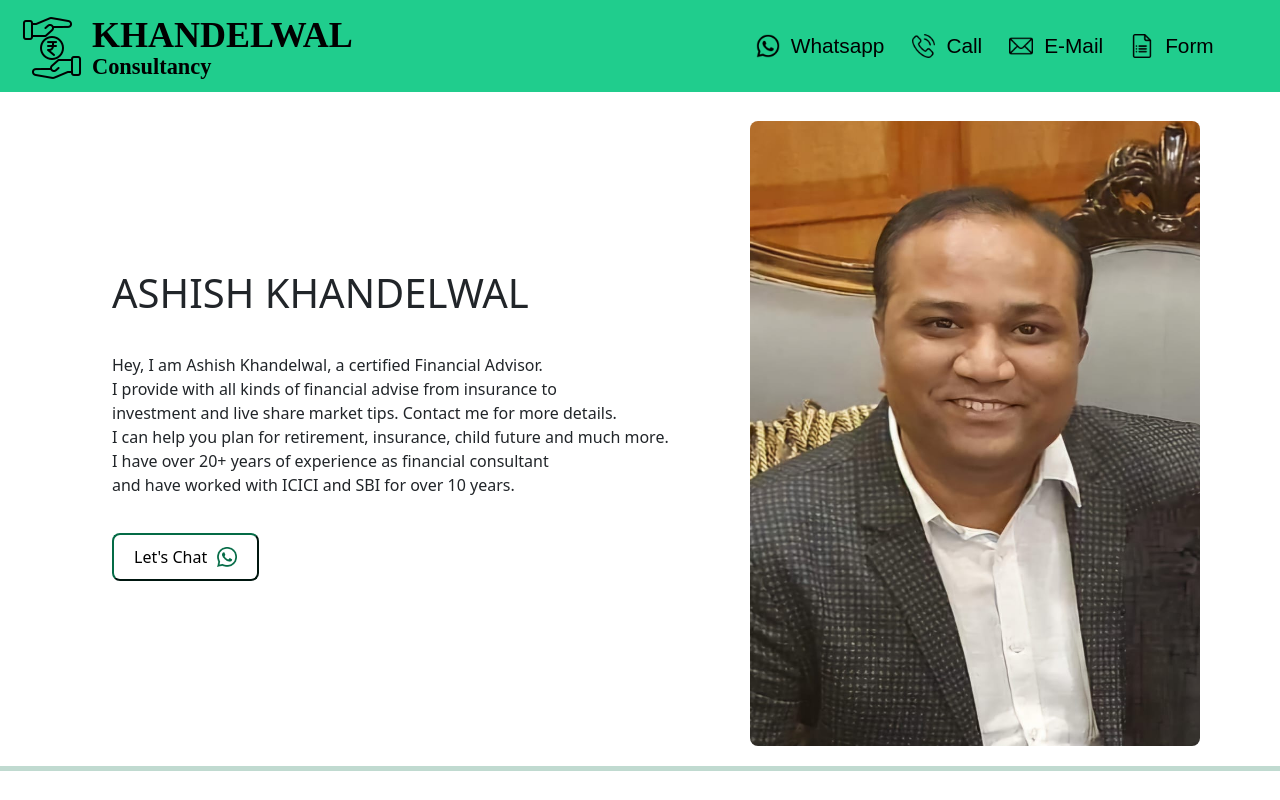
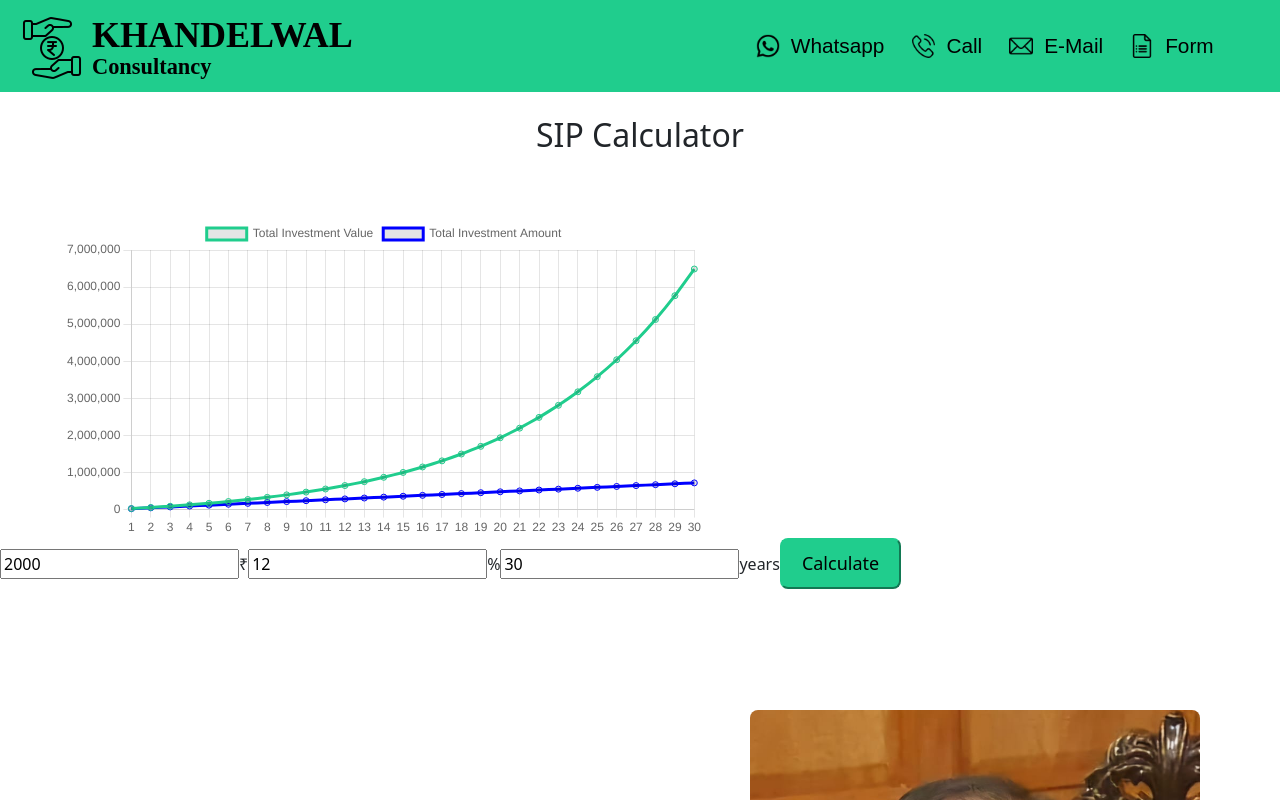
Before and after one commit to ashk29/ashk-financial-consultant, a React (Create React App) app: page / in a window 1280 px wide. Shown: the top 800 px of the page. Built offline with nearby package versions, Linux system fonts and the light colour scheme.

Commit message:
Added sip calculator and chart

```diff
--- a/src/App.js
+++ b/src/App.js
@@ -6,17 +6,18 @@ import WhyPage from "./components/WhyPage";
 import Videos from "./components/VideoPage";
 import Navbar from "./components/Navbar";
 import Questions from "./components/Questions";
+import SipCalculator from "./components/sip_calc/SipCalculator";
 
 function App() {
   return (
     <>
       <Navbar />
+      <SipCalculator />
       <IntroPage />
-      <Questions/>
+      <Questions />
       <OfferPage />
       <WhyPage />
       <Videos />
-
     </>
   );
 }
--- a/src/components/IntroPage.js
+++ b/src/components/IntroPage.js
@@ -1,9 +1,7 @@
 import React from "react";
 import "./IntroPage.css";
-import useDeviceType from "../hooks/useDeviceType";
 
 export default function IntroPage() {
-  const isMobile = useDeviceType();
   return (
     <div className="intro-container">
       <div className="txt-container">
--- a/src/components/Questions.js
+++ b/src/components/Questions.js
@@ -1,5 +1,5 @@
 import React from "react";
-import './Questions.css';
+import "./Questions.css";
 
 export default function Questions() {
   return (
@@ -12,8 +12,13 @@ export default function Questions() {
           <button className="question-btn">SIP Calculator</button>
         </div>
         <div className="question">
-          <img src="images/are-you-protected.png" className="question-img"></img>
-          <button className="question-btn"> Check Protection Score</button>
+          <img
+            src="images/are-you-protected.png"
+            className="question-img"
+          ></img>
+          <a href="https://lisalesbuddy.adityabirlacapital.com/abslitools/financialprotectiontool/financialprotection.html?advisor_code=1624464133686&need_id=1624526620665&link_code=1725711361937" target="_blank">
+            <button className="question-btn"> Check Protection Score</button>
+          </a>
         </div>
       </div>
     </>
--- /dev/null
+++ b/src/components/sip_calc/CalculatorFuctions.js
@@ -0,0 +1,27 @@
+export function CalculateTotalReturn(
+  sipAmount,
+  investmentPeriod,
+  rateOfReturn
+) {
+  const perYrAmount = [];
+  var totalAmount = 0;
+  for (let i = 1; i <= investmentPeriod; i++) {
+    totalAmount = Math.round(
+      (totalAmount + sipAmount * 12) * (1 + rateOfReturn / 100)
+    );
+    perYrAmount.push(totalAmount);
+  }
+  console.log(perYrAmount);
+  return perYrAmount;
+}
+
+export function CalculateTotalInvestment(sipAmount, investmentPeriod) {
+  const totalInvestment = [];
+  let sum = 0;
+  for (let i = 1; i <= investmentPeriod; i++) {
+    sum += sipAmount * 12;
+    totalInvestment.push(sum);
+  }
+    // console.log('inside func' + totalInvestment);
+  return totalInvestment;
+}
--- /dev/null
+++ b/src/components/sip_calc/SipCalculator.css
@@ -0,0 +1,9 @@
+.sip-calculator-container {
+  margin-top: 100px;
+}
+
+.sip-chart {
+  width: 50%;
+  height: auto;
+  margin-left: 64px;
+}
--- /dev/null
+++ b/src/components/sip_calc/SipCalculator.js
@@ -0,0 +1,95 @@
+import React, { useState, useEffect } from "react";
+import { CalculateTotalReturn } from "./CalculatorFuctions";
+import SipLineChart from "./SipLineChart";
+import "./SipCalculator.css";
+import { CalculateTotalInvestment } from "./CalculatorFuctions";
+
+export default function SipCalculator() {
+  // Step 1: Create a state variable to manage input value
+  const [sipAmount, setSipAmount] = useState(2000);
+  const [rateOfReturn, setRateOfReturn] = useState(12);
+  const [investmentPeriod, setinvestmentPeriod] = useState(30);
+  const [chartData, setChartData] = useState();
+  const [yearLables, setYearLables] = useState();
+  const [investedAmounts, setInvestedAmounts] = useState();
+
+  var perYearReturns;
+  var totalInvestment;
+  var labels;
+
+  // Step 2: Create an event handler to handle the value change
+  const handleSipAmount = (event) => {
+    setSipAmount(event.target.value);
+  };
+  const handleRateOfReturn = (event) => {
+    setRateOfReturn(event.target.value);
+  };
+  const handleInvestmentPeriod = (event) => {
+    setinvestmentPeriod(event.target.value);
+  };
+
+  // Step 3: Create an event handler to handle form submission or button click
+  const handleSubmit = () => {
+    setChartData([]);
+    CalculateAllAmounts();
+  };
+
+  useEffect(() => {
+    CalculateAllAmounts();
+  }, []);
+
+  const CalculateAllAmounts = () => {
+    perYearReturns = CalculateTotalReturn(
+      sipAmount,
+      investmentPeriod,
+      rateOfReturn
+    );
+    var totalReturns = Math.round(perYearReturns[perYearReturns.length - 1]);
+    totalInvestment = sipAmount * 12 * investmentPeriod;
+    labels = Array.from({ length: investmentPeriod }, (_, index) => 1 + index);
+    setInvestedAmounts(CalculateTotalInvestment(sipAmount, investmentPeriod));
+    setChartData(perYearReturns);
+    setYearLables(labels);
+    console.log("investedAmounts" + investedAmounts);
+  };
+
+  return (
+    <div className="sip-calculator-container">
+      <h2 className="page-heading"> SIP Calculator</h2>
+      <div className="sip-chart">
+        {/* <SipLineChart dataValues={chartData} labels={yearLables}/> */}
+        {chartData && (
+          <SipLineChart
+            perYrReturn={chartData}
+            labels={yearLables}
+            investedAmounts={investedAmounts}
+          />
+        )}
+      </div>
+      <div className="calc-param-container">
+        <input
+          type="number"
+          value={sipAmount}
+          onChange={handleSipAmount}
+        ></input>
+        <span>₹</span>
+        <input
+          type="number"
+          value={rateOfReturn}
+          onChange={handleRateOfReturn}
+        ></input>
+        <span>%</span>
+        <input
+          type="number"
+          value={investmentPeriod}
+          onChange={handleInvestmentPeriod}
+        ></input>
+        <span>years</span>
+        <button className="question-btn" onClick={handleSubmit}>
+          Calculate
+        </button>
+        <h5>{totalInvestment}</h5>
+      </div>
+    </div>
+  );
+}
--- /dev/null
+++ b/src/components/sip_calc/SipLineChart.js
@@ -0,0 +1,66 @@
+import React from "react";
+import { Line } from "react-chartjs-2";
+import {
+  Chart as ChartJS,
+  CategoryScale,
+  LinearScale,
+  PointElement,
+  LineElement,
+  Title,
+  Tooltip,
+  Legend,
+} from "chart.js";
+
+// Register the required components with Chart.js
+ChartJS.register(
+  CategoryScale, // Register CategoryScale for x-axis
+  LinearScale, // Register LinearScale for y-axis
+  PointElement, // Register PointElement for points in the chart
+  LineElement, // Register LineElement for line in the chart
+  Title, // Register Title component for chart title
+  Tooltip, // Register Tooltip component
+  Legend // Register Legend component
+);
+
+const SipLineChart = ({ perYrReturn, labels, investedAmounts }) => {
+    // console.log('*&*&**&*&*&**&***&*&*&*&')
+    // console.log(perYrReturn)
+    // console.log(labels)
+    // console.log(investedAmounts)
+  const data = {
+    labels: labels,
+    datasets: [
+      {
+        label: "Total Investment Value",
+        data: perYrReturn,
+        fill: false,
+        borderColor: "#20cd8d",
+        tension: 0.1,
+        },
+        {
+            label: "Total Investment Amount",
+            data: investedAmounts,
+            fill: false,
+            borderColor: "#0000FF",
+            tension: 0.1,
+          },
+    ],
+  };
+
+  const options = {
+    responsive: true,
+    plugins: {
+      legend: {
+        position: "top",
+      },
+    },
+    scales: {
+      y: {
+        beginAtZero: true,
+      },
+    },
+  };
+  return <Line data={data} options={options} />;
+};
+
+export default SipLineChart;
```
Also changed, not shown: package.json (+6 -1 lines), .babelrc (added), 1 other file (tests, documents, lock files or other folders).
